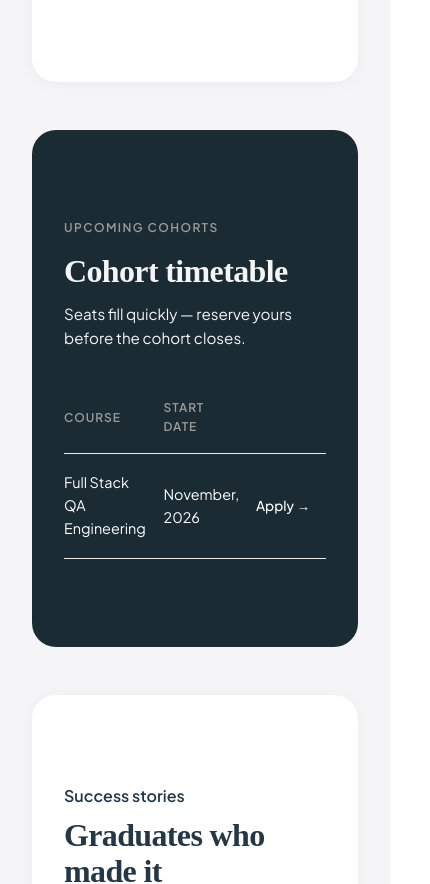
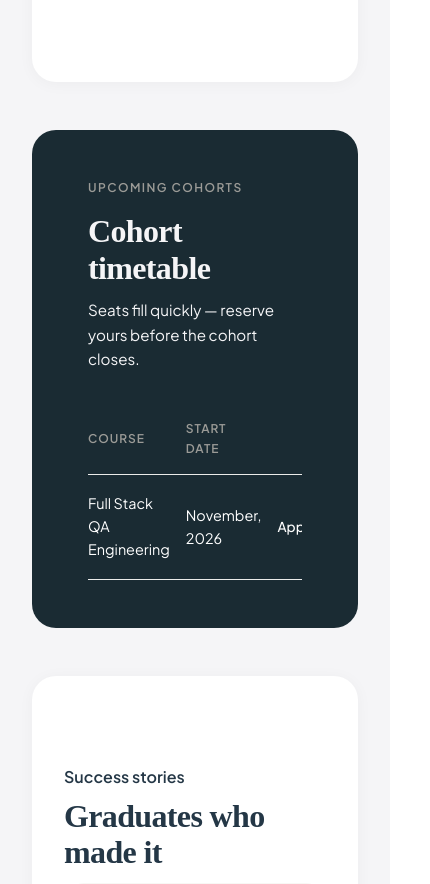
Before and after one commit to Ayobamee/Qualeswebapp, a React (Vite) app: page /talents in a window 390 px wide. Shown: the part 5000-5884 px from the top of the page, 430 px wide, since content can reach past the window. Built offline with nearby package versions, Linux system fonts and the light colour scheme; a web font is replaced by a local one.

Commit message:
fixing the table rendering on mobile view

```diff
--- a/src/pages/Talents.module.css
+++ b/src/pages/Talents.module.css
@@ -574,6 +574,14 @@
     grid-template-columns: 1fr;
     gap: 2rem;
   }
+
+  .formLeft {
+    padding-right: 0;
+  }
+
+  .form {
+    margin: 0;
+  }
   .row2 {
     grid-template-columns: 1fr;
   }
@@ -585,4 +593,8 @@
   .table td:nth-child(5) {
     display: none;
   }
+  .bgGreen {
+    padding: 3rem 1.5rem;
+    overflow: hidden;
+  }
 }
```
